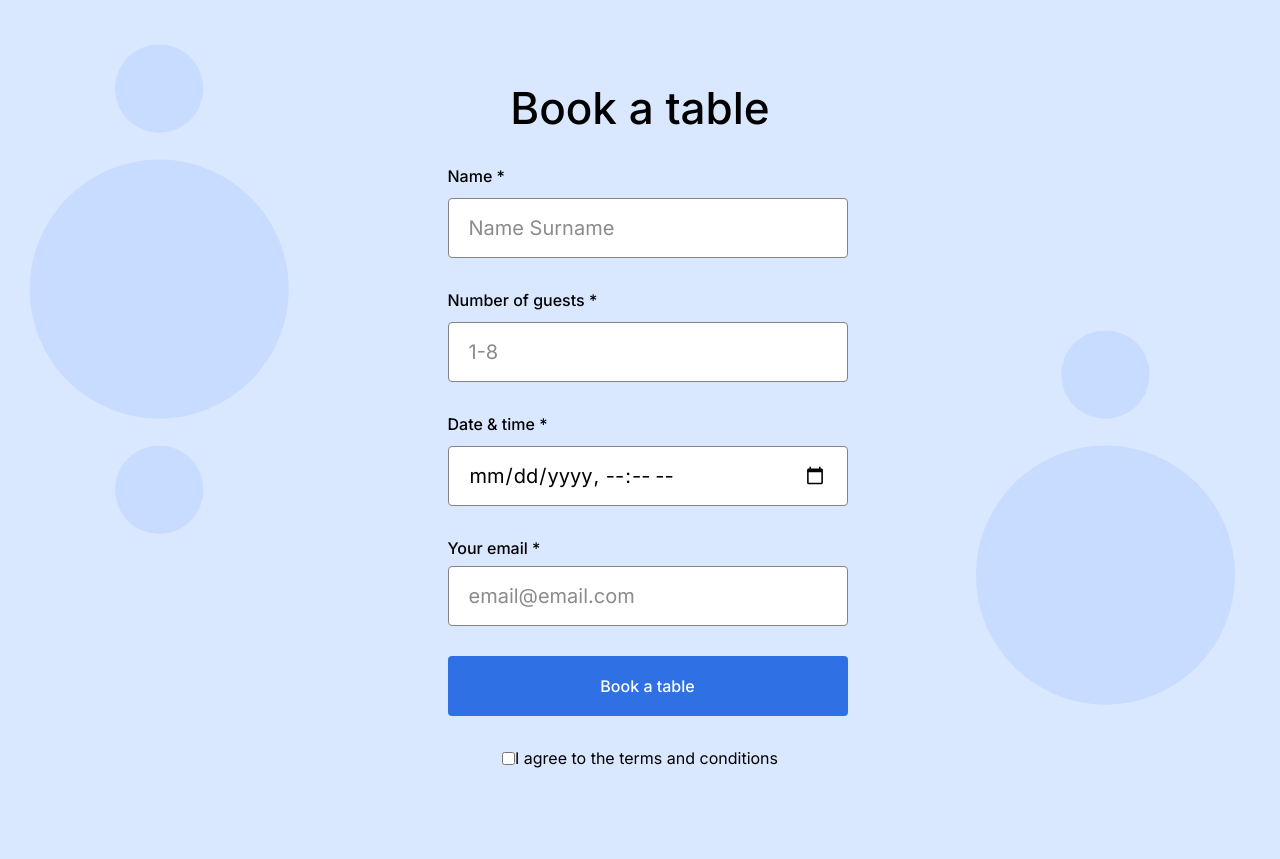
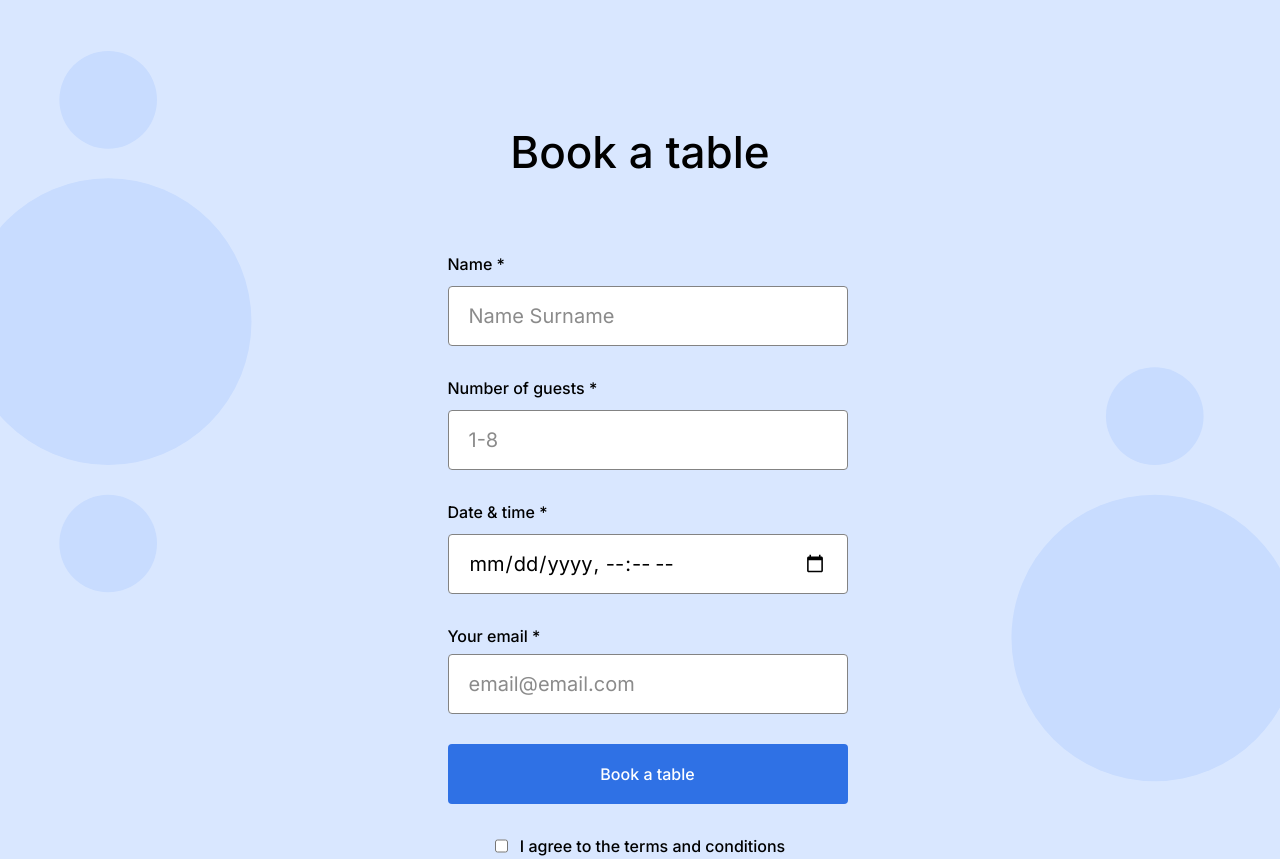
Before and after one commit to JinJT10/se_project_coffeeshop, a plain HTML site: page index.html in a window 1280 px wide. Shown: the part 1660-2519 px from the top of the page. Drawn offline with Linux system fonts and the light colour scheme.

Commit message:
Fixes to blocks and html file

```diff
--- a/blocks/reservation.css
+++ b/blocks/reservation.css
@@ -9,21 +9,18 @@
 }
 
 .reservation__form {
-  height: 100%;
   display: block;
-  margin-bottom: 120px;
 }
 
 .reservation__title {
   display: flex;
   justify-content: center;
   color: #000000;
-  font-weight: bold;
-  font-size: 33px;
-  margin: 0 auto;
+  font-weight: 500;
   font-family: "Inter", Arial, sans-serif;
   font-style: normal;
   font-weight: 500;
   font-size: 44px;
   line-height: 52px;
+  text-align: center;
 }
--- a/index.html
+++ b/index.html
@@ -147,17 +147,9 @@
             </fieldset>
 
             <button type="submit" class="form__button">Book a table</button>
-            <div class="form__checkbox">
-              <input
-                type="checkbox"
-                id="terms"
-                class="form__input--checkbox form__input_type_checkbox"
-                name="terms"
-              />
-              <label for="terms" class="form__label--terms"
-                >I agree to the terms and conditions</label
-              >
-            </div>
+            <label class = "form__label form__label_type_checkbox">
+              <input type = "checkbox" class = "form__checkbox" /> I agree to the terms and conditions
+           </label>
           </form>
         </section>
         <section id="menu" class="menu">
```
